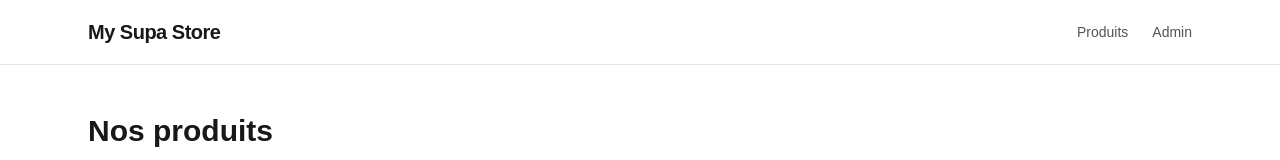
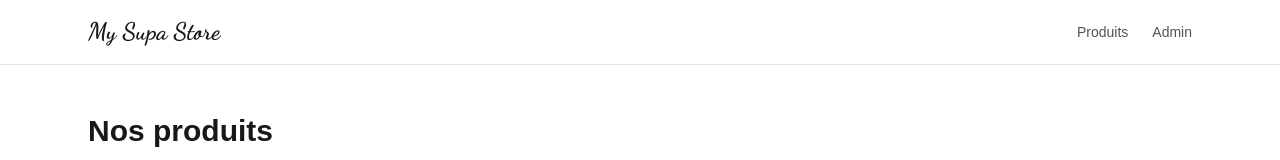
Before and after one commit to LucasGILLET/next-commerce, a Next.js app: page / in a window 1280 px wide. Shown: the top 160 px of the page. Built offline with nearby package versions, Linux system fonts and the light colour scheme; no server answers; the database is empty.

Commit message:
feat:(1-4) Add Dancing Script local font via next/font/local

```diff
--- a/app/_components/navbar.tsx
+++ b/app/_components/navbar.tsx
@@ -6,7 +6,7 @@ export default function Navbar() {
       <div className="mx-auto flex h-16 max-w-6xl items-center justify-between px-6">
         <Link
           href="/"
-          className="text-xl font-bold tracking-tight text-zinc-900 dark:text-zinc-50"
+          className="font-(family-name:--font-dancing-script) text-2xl font-bold text-zinc-900 dark:text-zinc-50"
         >
           My Supa Store
         </Link>
--- a/app/layout.tsx
+++ b/app/layout.tsx
@@ -1,5 +1,6 @@
 import type { Metadata } from "next";
 import { Geist, Geist_Mono } from "next/font/google";
+import localFont from "next/font/local";
 import "./globals.css";
 import Navbar from "./_components/navbar";
 import Footer from "./_components/footer";
@@ -12,6 +13,12 @@ const geistSans = Geist({
 const geistMono = Geist_Mono({
   variable: "--font-geist-mono",
   subsets: ["latin"],
+});
+
+const dancingScript = localFont({
+  src: "./fonts/DancingScript-VariableFont_wght.ttf",
+  variable: "--font-dancing-script",
+  display: "swap",
 });
 
 export const metadata: Metadata = {
@@ -27,7 +34,7 @@ export default function RootLayout({
   return (
     <html
       lang="fr"
-      className={`${geistSans.variable} ${geistMono.variable} h-full antialiased`}
+      className={`${geistSans.variable} ${geistMono.variable} ${dancingScript.variable} h-full antialiased`}
     >
       <body className="flex min-h-full flex-col bg-zinc-50 dark:bg-zinc-900">
         <Navbar />
```
Also changed, not shown: app/fonts/DancingScript-VariableFont_wght.ttf (added).
